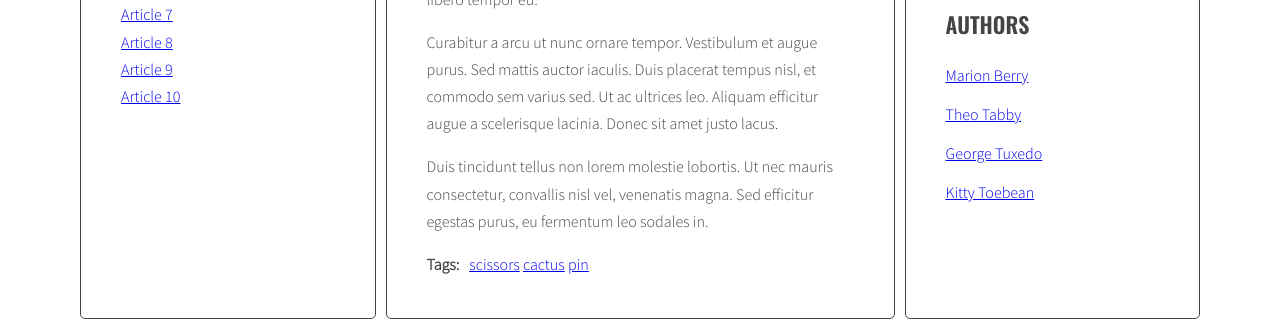
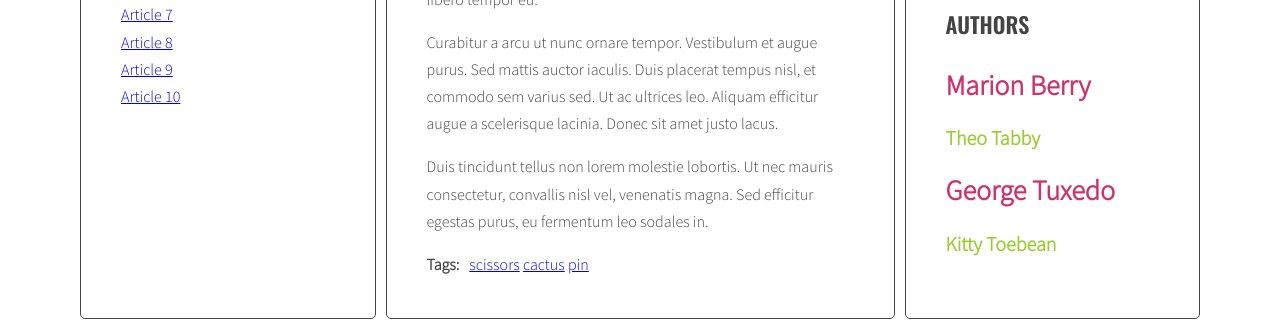
Before and after one commit to dave8git/js-blog-2024, a website: page index.html in a window 1280 px wide. Shown: the part 520-847 px from the top of the page. Drawn offline with nearby package versions, Linux system fonts and the light colour scheme.

Commit message:
Add tags and authors cloud

```diff
--- a/index.html
+++ b/index.html
@@ -307,6 +307,26 @@
             </main>
         </div>
     </div>
+    <script id="author-cloud-link" type="text/x-handlebars-template">
+        {{#each authors}}
+        <li><a class="tag-size-{{className}}" href="#author-{{author}}">{{author}}</a></li>
+        {{/each}}
+    </script>
+    <script id="tag-cloud-link" type="text/x-handlebars-template">
+        {{#each tags}}
+        <li><a class="tag-size-{{className}}" href="#tag-{{tag}}">{{tag}}</a></li>
+        {{/each}}
+    </script>
+    <script id="template-article-author" type="text/x-handlebars-template">
+        <li><a href="#author-{{author}}">{{author}}</a></li>
+    </script>
+    <script id="template-tag-link" type="text/x-handlebars-template">
+        <li><a href="#tag-{{tag}}">{{ tag }}</a></li>
+    </script>
+    <script id="template-article-link" type="text/x-handlebars-template">
+        <li><a href="#{{ id }}"><span>{{ title }}</span></a></li>
+    </script>
+    <script src="https://cdnjs.cloudflare.com/ajax/libs/handlebars.js/4.1.0/handlebars.min.js"></script>
     <script src="js/script.js"></script>
 </body>
 </html>
--- a/js/script.js
+++ b/js/script.js
@@ -24,6 +24,13 @@ const optAuthorLink = 'a[href^="#author-"]';
 const optPostAuthor = '.post-author';
 const optCloudClassCount = '5';
 const optCloudClassPrefix = 'tag-size-';
+const templates = {
+    articleLink: Handlebars.compile(document.querySelector('#template-article-link').innerHTML),
+    tagLink: Handlebars.compile(document.querySelector('#template-tag-link').innerHTML),
+    articleAuthor: Handlebars.compile(document.querySelector('#template-article-author').innerHTML),
+    tagCloudLink: Handlebars.compile(document.querySelector('#tag-cloud-link').innerHTML),
+    authorCloudLink: Handlebars.compile(document.querySelector('#author-cloud-link').innerHTML),
+}
 
 const generateTitleLinks = function (customSelector = '') {
     let titleList = document.querySelector(optLinksSelector);
@@ -37,7 +44,10 @@ const generateTitleLinks = function (customSelector = '') {
     allArticles.forEach((article) => {
         const articleId = article.getAttribute('id');
         const articleTitle = article.querySelector('.post-title').innerHTML;
-        const htmlLink = '<li><a href="#' + articleId + '"><span>' + articleTitle + '</span></a></li>'
+        const linkHTMLData = {id: articleId, title: articleTitle};
+        const htmlLink = templates.articleLink(linkHTMLData);
+
+        //const htmlLink = '<li><a href="#' + articleId + '"><span>' + articleTitle + '</span></a></li>'
 
         articleLinks = articleLinks + htmlLink;
     });
@@ -93,7 +103,9 @@ function generateTags(){
         const tags = article.getAttribute('data-tags').split(' ');
         tags.forEach((tag) => {
             console.log('tag', tag);
-            let htmlLink = ' <li><a href="#tag-'+tag+'">' + tag + '</a></li>';
+            const linkHTMLData = {tag: tag};
+            const htmlLink = templates.tagLink(linkHTMLData)
+            //let htmlLink = ' <li><a href="#tag-'+tag+'">' + tag + '</a></li>';
             html += htmlLink;
             if(!allTags[tag]){
                 allTags[tag] = 1;
@@ -109,19 +121,22 @@ function generateTags(){
         const tagsParams = calculateTagsParams(allTags);
         console.log('tagsParams:', tagsParams);
 
-        let allTagsHTML = '';
+        //let allTagsHTML = '';
+
+        const allTagsData = {tags: []};
 
         for(let tag in allTags) {
             // let tagLinkHTML = tag + ' (' + allTags[tag] + ') ';
-            let tagLinkHTML = ' <li><a class="tag-size-'+ calculateTagClass(allTags[tag], tagsParams)+'" href="#tag-'+tag+'">' + tag + /* allTags[tag] + */ '</a></li> ';
-            allTagsHTML += tagLinkHTML;
-            console.log('calculateTagClass(allTags[tag], tagsParams)',calculateTagClass(allTags[tag], tagsParams));
-            // console.log('tag', tag);
-            // console.log('allTags[tag]', allTags[tag]);
-            // console.log('params', tagsParams);
+            //let tagLinkHTML = ' <li><a class="tag-size-'+ calculateTagClass(allTags[tag], tagsParams)+'" href="#tag-'+tag+'">' + tag + /* allTags[tag] + */ '</a></li> ';
+            //allTagsHTML += tagLinkHTML;
+            allTagsData.tags.push({
+                tag: tag,
+                count: allTags[tags],
+                className: calculateTagClass(allTags[tag], tagsParams)
+            })
         }
 
-        tagList.innerHTML = allTagsHTML;
+        tagList.innerHTML = templates.tagCloudLink(allTagsData); //allTagsHTML;
 
 
     })
@@ -156,25 +171,46 @@ function generateTags(){
 
   function generateAuthors() {
     const allArticles = document.querySelectorAll(optPostSelector);
-    const allAuthors = [];
+    const allAuthors = {};
     let html = '';
     allArticles.forEach((article) => {
         const author = article.getAttribute('data-author');
-        let htmlLink = ' <li><a href="#author-'+author+'"> '+author+'</a></li>';
+        //let htmlLink = ' <li><a href="#author-'+author+'"> '+author+'</a></li>';
+        const linkHTMLData = {author: author};
+        const htmlLink = templates.articleAuthor(linkHTMLData);
         html += htmlLink;
         const authorContainer = article.querySelector(optPostAuthor);
         authorContainer.insertAdjacentHTML('beforeend', htmlLink);
 
-        if(allAuthors.indexOf(htmlLink) == -1) {
-            allAuthors.push(htmlLink);
-        };
+        // if(allAuthors.indexOf(htmlLink) == -1) {
+        //     allAuthors.push(htmlLink);
+        // };
+
+        if(!allAuthors[author]){
+            allAuthors[author] = 1;
+        } else {
+            allAuthors[author]++;
+        }
 
         //console.log('allAuthors', allAuthors);
     });
 
+    console.log('allAuthors', allAuthors);
     const authorListContainer = document.querySelector(optAuthorListSelector);
 
-    authorListContainer.innerHTML = allAuthors.join(' ');
+    const authorParams = calculateTagsParams(allAuthors);
+    const allAuthorsData = {authors: []};
+
+    for(let author in allAuthors) {
+        allAuthorsData.authors.push({
+            author: author,
+            count: allAuthors[author],
+            className: calculateTagClass(allAuthors[author], authorParams),
+        })
+    }
+
+    authorListContainer.innerHTML = templates.authorCloudLink(allAuthorsData);
+    //authorListContainer.innerHTML = allAuthors.join(' ');
     // authorListContainer.insertAdjacentHTML('beforebegin', htmlLink);
     // console.log(html);
     // const allAuthorsHTML = '';
```
